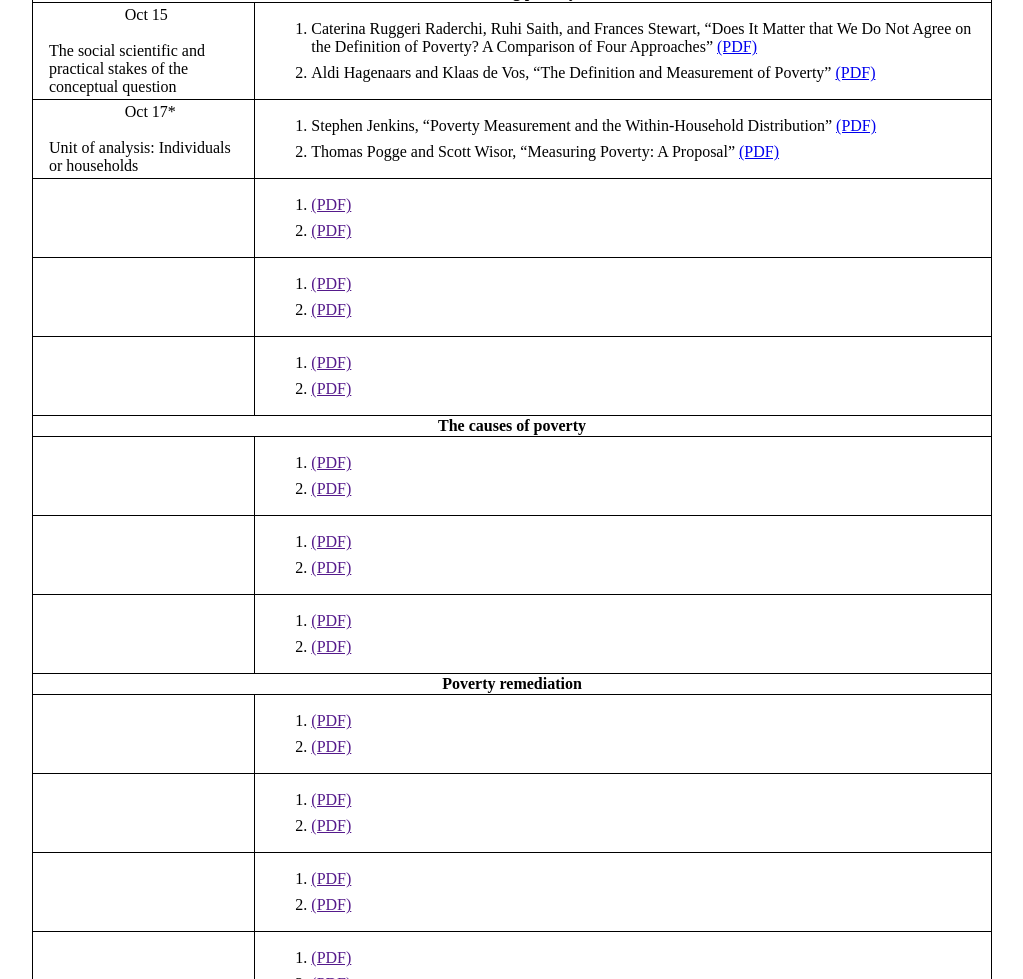
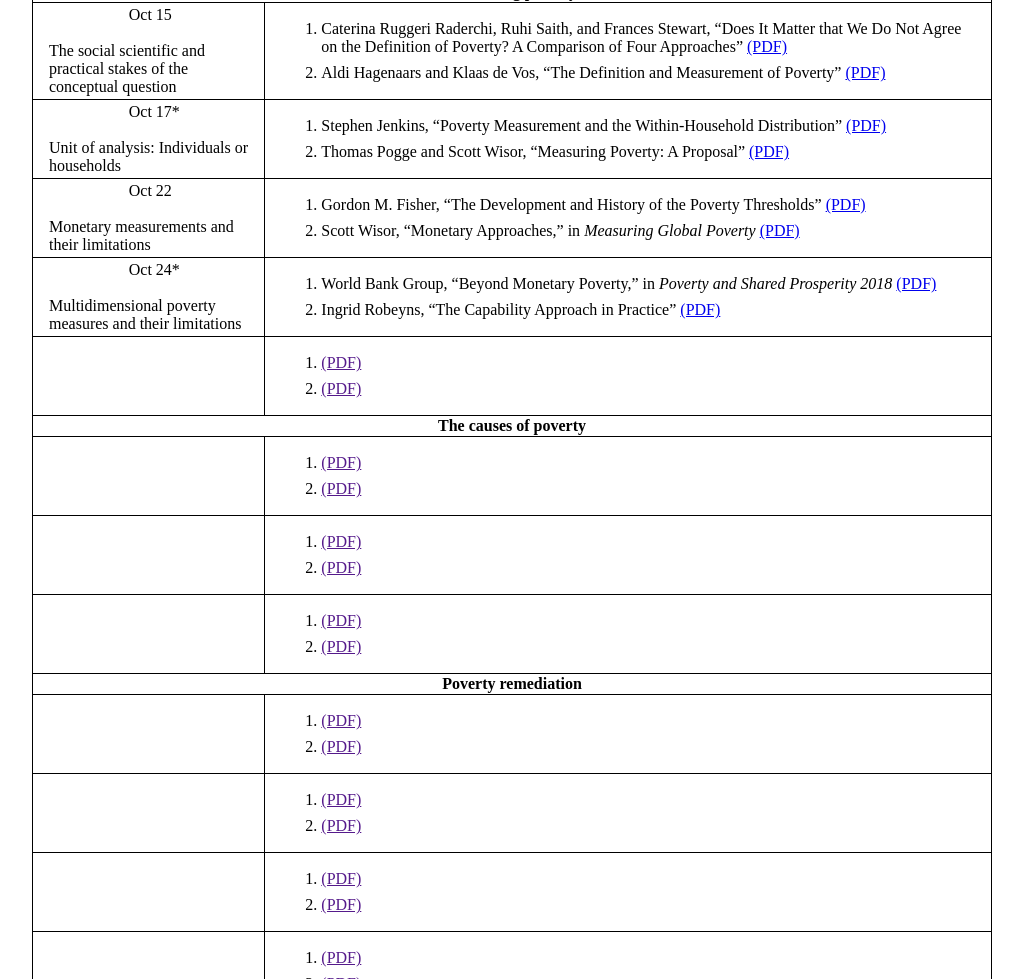
Before and after one commit to mpattok/mpattok.github.io, a plain HTML site: page school/2024-25/phil-3430/index.html in a window 1280 px wide. Shown: the part 1558-2537 px from the top of the page, without its empty margins (128-1151 px from the left). Drawn offline with Linux system fonts and the light colour scheme.

Commit message:
update reading list through 2024-10-24

```diff
--- a/school/2024-25/phil-3430/index.html
+++ b/school/2024-25/phil-3430/index.html
@@ -298,30 +298,30 @@
       </tr>
 
       <tr>
-        <td>
-          <br><br>
+        <td>Oct 22
+          <br><br>Monetary measurements and their limitations
         </td>
         <td><ol>
-          <li>
-            <a href="">(PDF)</a>
+          <li>Gordon M. Fisher, “The Development and History of the Poverty Thresholds”
+            <a href="2024-10-22/The Development and History of the Poverty Thresholds - Gordon Fisher.pdf">(PDF)</a>
             </li>
-          <li>
-            <a href="">(PDF)</a>
+          <li> Scott Wisor, “Monetary Approaches,” in <i>Measuring Global Poverty</i>
+            <a href="2024-10-22/Monetary Approaches - Selections - Scott Wisor.pdf">(PDF)</a>
             </li>
           </ol>
         </td>
       </tr>
 
       <tr>
-        <td>
-          <br><br>
+        <td>Oct 24*
+          <br><br>Multidimensional poverty measures and their limitations
         </td>
         <td><ol>
-          <li>
-            <a href="">(PDF)</a>
+          <li>World Bank Group, “Beyond Monetary Poverty,” in <i>Poverty and Shared Prosperity 2018</i>
+            <a href="2024-10-24/Poverty and Shared Prosperity - Beyond Monetary Poverty - World Bank - 2018.pdf">(PDF)</a>
             </li>
-          <li>
-            <a href="">(PDF)</a>
+          <li>Ingrid Robeyns, “The Capability Approach in Practice”
+            <a href="2024-10-24/The Capacility Approach in Practice - Ingrid Robeyns.pdf">(PDF)</a>
             </li>
           </ol>
         </td>
```
